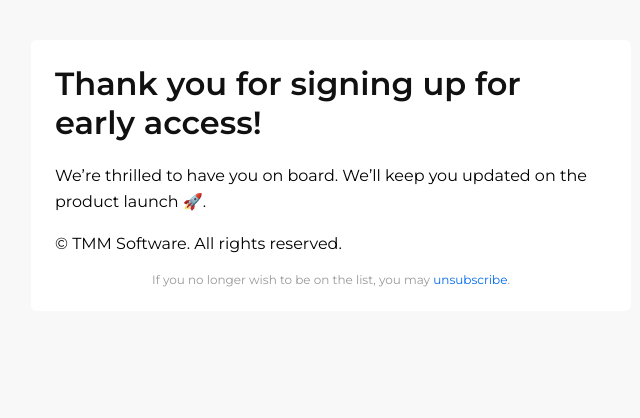
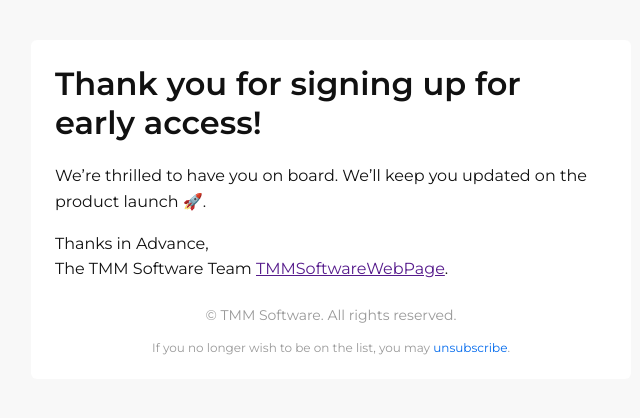
Before and after one commit to TMMSoftware/tmmsoftware.github.io, a Python web app: template api/templates/confirmation-email.html in a window 1280 px wide. Shown: the top 418 px of the page, without its empty margins (309-949 px from the left). Run offline with Jinja, Linux system fonts and the light colour scheme; the template is opened without the code that fills it, so the values that code supplies are empty.

Commit message:
fix ending message

```diff
--- a/api/templates/confirmation-email.html
+++ b/api/templates/confirmation-email.html
@@ -48,6 +48,7 @@
       p {
         line-height: 1.6;
         margin: 16px 0;
+        color: #111; /* Very dark gray (almost black) */
       }
 
       .btn {
@@ -99,12 +100,10 @@
                   We’re thrilled to have you on board. We’ll keep you updated on the product launch 🚀.
                 </p>
 
-                <!-- feature CTA button -->
-                <!-- <a href="#" class="btn">Explore Now</a> -->
-
-                <p style="color: #000000 !important;>
+                <p>
                   Thanks in Advance,<br />
                   The TMM Software Team
+                  <a href="{{tmmsoftware.github.io}}">TMMSoftwareWebPage</a>.
                 </p>
 
                 <div class="footer">
```
